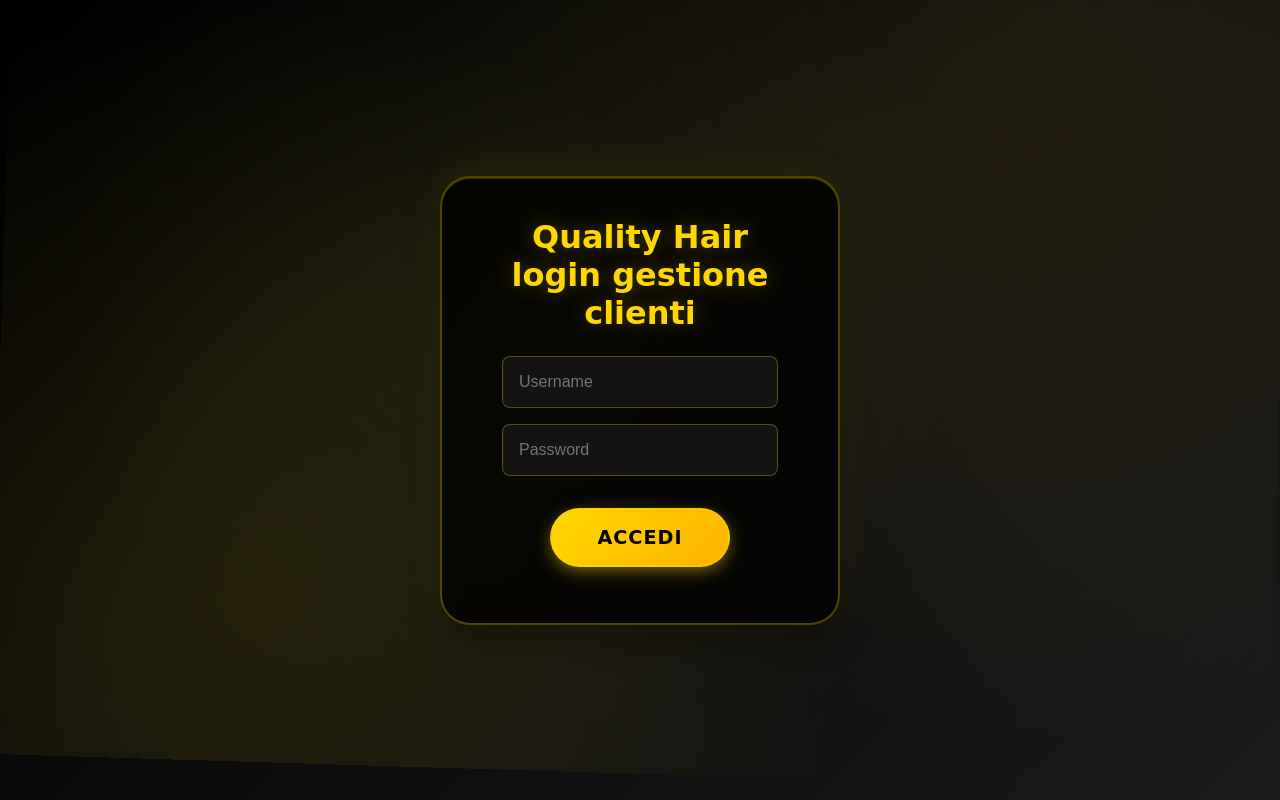
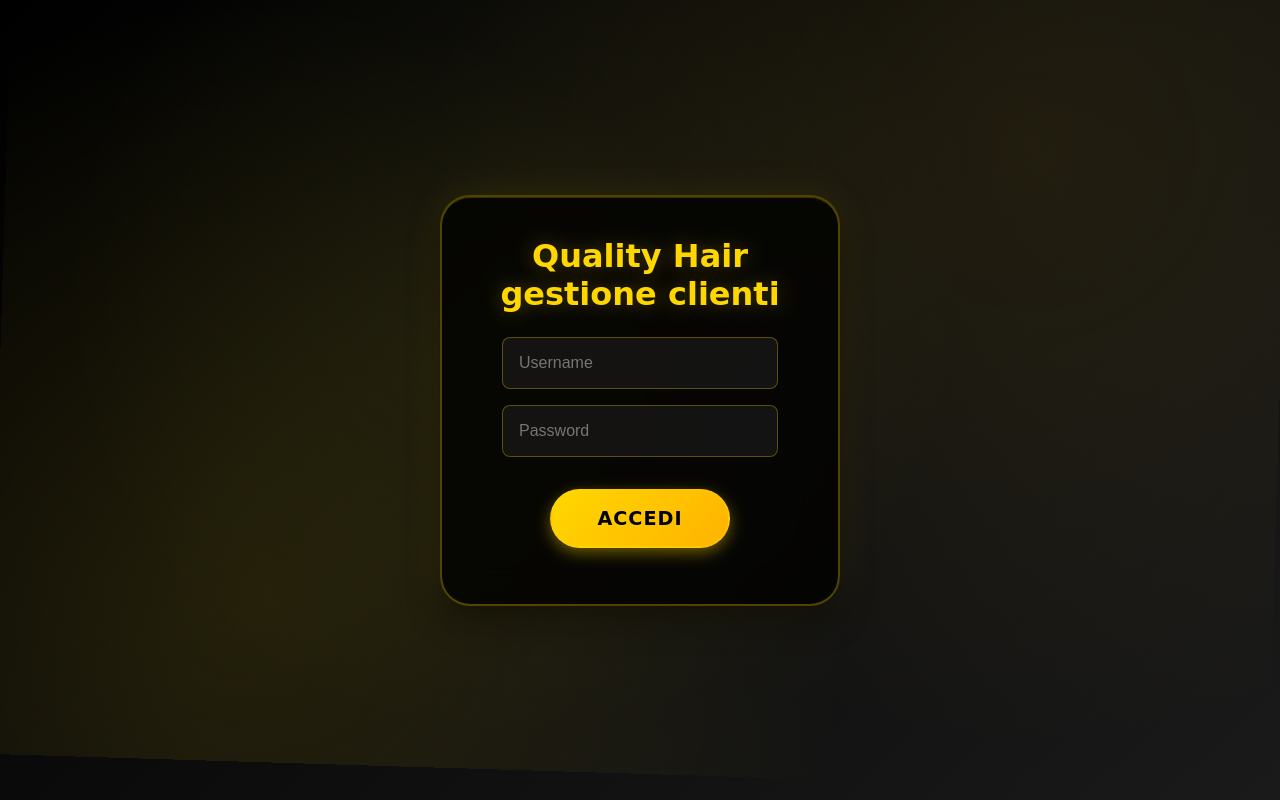
Before and after one commit to qualityhair/schede-clienti, a website: page public/index.html in a window 1280 px wide. Drawn offline with Linux system fonts and the light colour scheme.

Commit message:
Update index.html

```diff
--- a/public/index.html
+++ b/public/index.html
@@ -1,4 +1,4 @@
-<!DOCTYPE html>
+ <!DOCTYPE html>
 <html lang="it">
 <head>
     <meta charset="UTF-8">
@@ -111,7 +111,7 @@
 </head>
 <body>
     <div class="login-container">
-        <h3>Quality Hair login gestione clienti</h3>
+        <h3>Quality Hair gestione clienti</h3>
         <form action="/login" method="POST">
             <input type="text" name="username" placeholder="Username" required>
             <input type="password" name="password" placeholder="Password" required>
```
